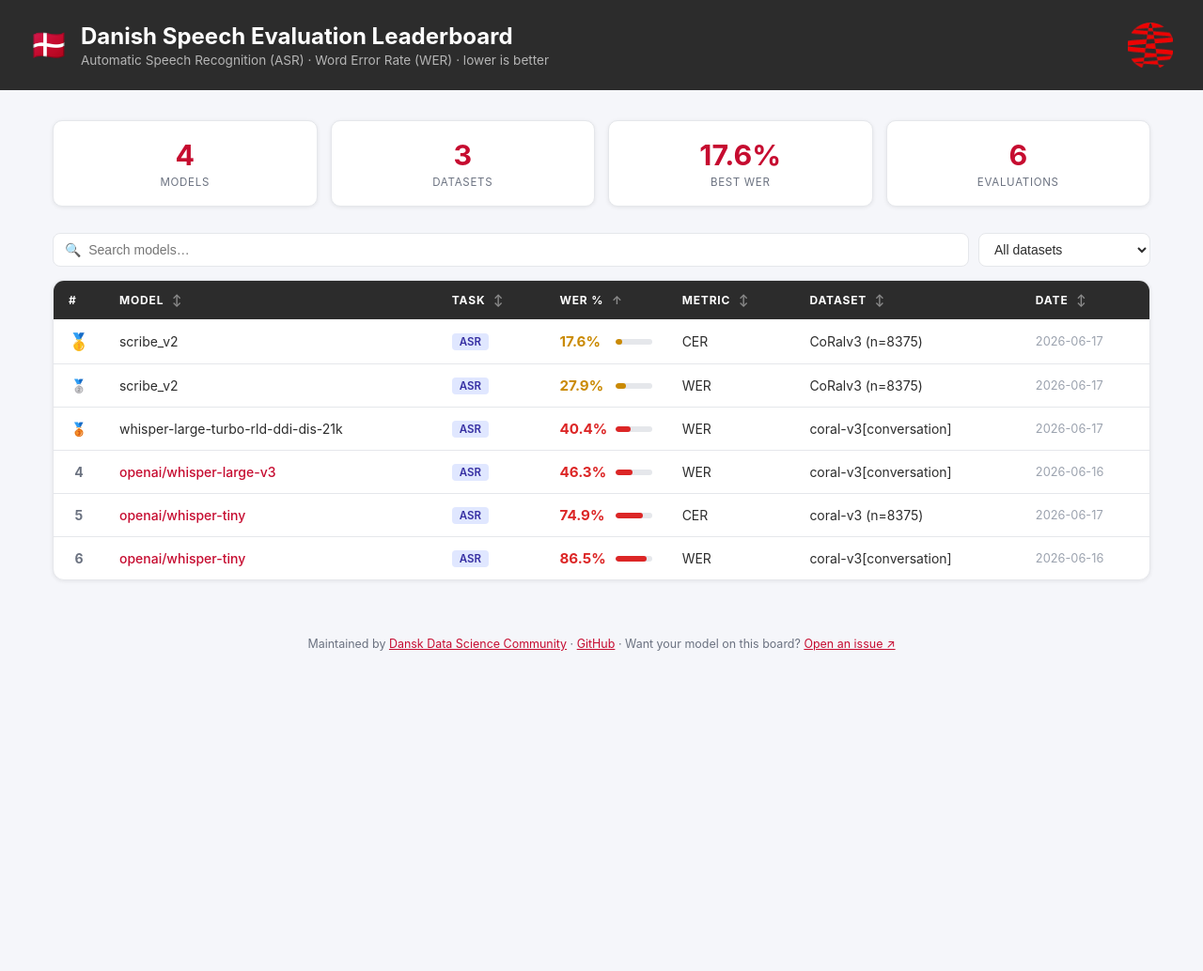
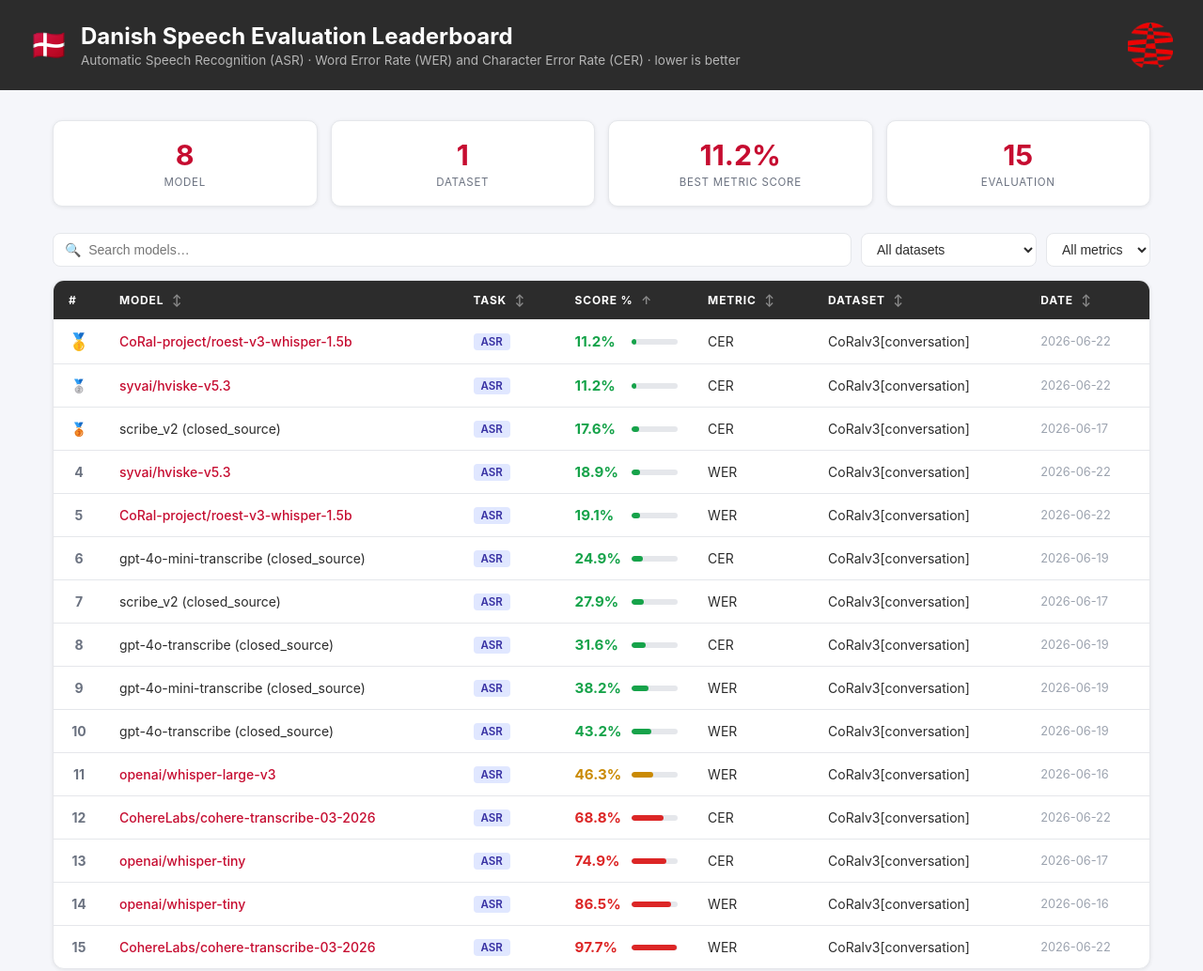
Before and after one commit to Dansk-Data-Science-Community/danish-speech-eval, a plain HTML site: page danish_speech/leaderboards/index.html in a window 1280 px wide. Shown: the top 1034 px of the page at 94% size. Before the commit the page ends 800 px from the top, so only its background shows below. Drawn offline with Linux system fonts and the light colour scheme.

Commit message:
Update leaderboard UI and enhance data structure with new metrics and model entries

```diff
--- a/danish_speech/leaderboards/index.html
+++ b/danish_speech/leaderboards/index.html
@@ -107,7 +107,7 @@
   <span class="flag">🇩🇰</span>
   <div>
     <h1>Danish Speech Evaluation Leaderboard</h1>
-    <p>Automatic Speech Recognition (ASR) · Word Error Rate (WER) · lower is better</p>
+    <p>Automatic Speech Recognition (ASR) · Word Error Rate (WER) and Character Error Rate (CER) · lower is better</p>
   </div>
   <img src="ddsc-logo.png" alt="DDSC logo" class="header-logo" />
 </header>
@@ -115,15 +115,16 @@
 <main class="container">
 
   <div class="stats">
-    <div class="stat"><div class="val" id="s-models">—</div><div class="lbl">Models</div></div>
-    <div class="stat"><div class="val" id="s-datasets">—</div><div class="lbl">Datasets</div></div>
-    <div class="stat"><div class="val" id="s-best">—</div><div class="lbl">Best WER</div></div>
-    <div class="stat"><div class="val" id="s-total">—</div><div class="lbl">Evaluations</div></div>
+    <div class="stat"><div class="val" id="s-models">—</div><div class="lbl">Model</div></div>
+    <div class="stat"><div class="val" id="s-datasets">—</div><div class="lbl">Dataset</div></div>
+    <div class="stat"><div class="val" id="s-best">—</div><div class="lbl">Best Metric Score</div></div>
+    <div class="stat"><div class="val" id="s-total">—</div><div class="lbl">Evaluation</div></div>
   </div>
 
   <div class="controls">
     <input id="q" type="search" placeholder="🔍  Search models…" />
     <select id="ds-filter"><option value="">All datasets</option></select>
+    <select id="metric-filter"><option value="">All metrics</option></select>
   </div>
 
   <div class="table-wrap">
@@ -133,7 +134,7 @@
           <th>#</th>
           <th data-col="model_name">Model<i class="si"></i></th>
           <th data-col="task">Task<i class="si"></i></th>
-          <th data-col="score" class="asc">WER %<i class="si"></i></th>
+          <th data-col="score" class="asc">SCORE %<i class="si"></i></th>
           <th data-col="metric">Metric<i class="si"></i></th>
           <th data-col="dataset">Dataset<i class="si"></i></th>
           <th data-col="timestamp">Date<i class="si"></i></th>
@@ -158,12 +159,44 @@
 <script>
   /* ── state ── */
   let all = [];
+  let metricRanges = {};
   let sortCol = "score";
   let sortDir = "asc"; // asc = lowest WER first
 
   /* ── helpers ── */
-  function werClass(v) { return v < 15 ? "good" : v < 30 ? "ok" : "poor"; }
-  function werColor(v) { return v < 15 ? "#16a34a" : v < 30 ? "#ca8a04" : "#dc2626"; }
+  function buildMetricRanges(data) {
+    const byMetric = {};
+    data.forEach(r => {
+      const metric = r.metric ?? "";
+      const score = Number(r.score);
+      if (!Number.isFinite(score)) return;
+      if (!byMetric[metric]) byMetric[metric] = { min: score, max: score };
+      byMetric[metric].min = Math.min(byMetric[metric].min, score);
+      byMetric[metric].max = Math.max(byMetric[metric].max, score);
+    });
+    return byMetric;
+  }
+
+  function metricRatio(metric, score) {
+    const s = Number(score);
+    if (!Number.isFinite(s)) return 0;
+    const range = metricRanges[metric];
+    if (!range) return 0;
+    const span = range.max - range.min;
+    if (span <= 0) return 0;
+    return (s - range.min) / span; // lower is better
+  }
+
+  function metricClass(metric, score) {
+    const r = metricRatio(metric, score);
+    return r < 0.33 ? "good" : r < 0.66 ? "ok" : "poor";
+  }
+
+  function metricColor(metric, score) {
+    const r = metricRatio(metric, score);
+    return r < 0.33 ? "#16a34a" : r < 0.66 ? "#ca8a04" : "#dc2626";
+  }
+
   function rank(i) {
     if (i === 0) return "🥇";
     if (i === 1) return "🥈";
@@ -195,7 +228,7 @@
       ) ? `https://huggingface.co/${row.model_name}` : null;
       const url = row.model_url ?? fallbackHfUrl;
       const barW = Math.min(row.score, 100).toFixed(1);
-      const cls  = werClass(row.score);
+      const cls  = metricClass(row.metric, row.score);
       const modelCell = url
         ? `<a href="${url}" target="_blank">${row.model_name}</a>`
         : `<span>${row.model_name}</span>`;
@@ -207,7 +240,7 @@
           <td>
             <div class="wer-wrap">
               <span class="wer-num ${cls}">${row.score.toFixed(1)}%</span>
-              <div class="bar"><div class="bar-fill" style="width:${barW}%;background:${werColor(row.score)}"></div></div>
+              <div class="bar"><div class="bar-fill" style="width:${barW}%;background:${metricColor(row.metric, row.score)}"></div></div>
             </div>
           </td>
           <td>${row.metric}</td>
@@ -227,11 +260,13 @@
 
   /* ── filter ── */
   function applyFilters() {
-    const q  = document.getElementById("q").value.toLowerCase();
-    const ds = document.getElementById("ds-filter").value;
+    const q      = document.getElementById("q").value.toLowerCase();
+    const ds     = document.getElementById("ds-filter").value;
+    const metric = document.getElementById("metric-filter").value;
     render(all.filter(r =>
       r.model_name.toLowerCase().includes(q) &&
-      (!ds || r.dataset === ds)
+      (!ds || r.dataset === ds) &&
+      (!metric || r.metric === metric)
     ));
   }
 
@@ -253,18 +288,26 @@
 
   document.getElementById("q").addEventListener("input", applyFilters);
   document.getElementById("ds-filter").addEventListener("change", applyFilters);
+  document.getElementById("metric-filter").addEventListener("change", applyFilters);
 
   /* ── load data ── */
   fetch("leaderboard.json")
     .then(r => r.json())
     .then(data => {
       all = data;
+      metricRanges = buildMetricRanges(data);
       updateStats(data);
-      const sel = document.getElementById("ds-filter");
+      const dsSel = document.getElementById("ds-filter");
+      const metricSel = document.getElementById("metric-filter");
       [...new Set(data.map(r => r.dataset))].sort().forEach(ds => {
         const o = document.createElement("option");
         o.value = o.textContent = ds;
-        sel.appendChild(o);
+        dsSel.appendChild(o);
+      });
+      [...new Set(data.map(r => r.metric))].sort().forEach(metric => {
+        const o = document.createElement("option");
+        o.value = o.textContent = metric;
+        metricSel.appendChild(o);
       });
       applyFilters();
     })
--- a/danish_speech/leaderboards/leaderboard.json
+++ b/danish_speech/leaderboards/leaderboard.json
@@ -4,7 +4,7 @@
     "task": "ASR",
     "metric": "WER",
     "score": 86.52,
-    "dataset": "coral-v3[conversation]",
+    "dataset": "CoRalv3[conversation]",
     "timestamp": "2026-06-16"
   },
   {
@@ -12,39 +12,117 @@
     "task": "ASR",
     "metric": "WER",
     "score": 46.25,
-    "dataset": "coral-v3[conversation]",
+    "dataset": "CoRalv3[conversation]",
     "timestamp": "2026-06-16"
   },
   {
-    "model_name": "whisper-large-turbo-rld-ddi-dis-21k",
-    "task": "ASR",
-    "metric": "WER",
-    "score": 40.36,
-    "dataset": "coral-v3[conversation]",
-    "timestamp": "2026-06-17"
-  },
-    {
     "model_name": "openai/whisper-tiny",
     "task": "ASR",
     "metric": "CER",
     "score": 74.88,
-    "dataset": "coral-v3 (n=8375)",
+    "dataset": "CoRalv3[conversation]",
     "timestamp": "2026-06-17"
   },
   {
-    "model_name": "scribe_v2",
+    "model_name": "scribe_v2 (closed_source)",
+    "model_url": null,
     "task": "ASR",
     "metric": "WER",
     "score": 27.88,
-    "dataset": "CoRalv3 (n=8375)",
+    "dataset": "CoRalv3[conversation]",
     "timestamp": "2026-06-17"
   },
   {
-    "model_name": "scribe_v2",
+    "model_name": "scribe_v2 (closed_source)",
+    "model_url": null,
     "task": "ASR",
     "metric": "CER",
     "score": 17.64,
-    "dataset": "CoRalv3 (n=8375)",
+    "dataset": "CoRalv3[conversation]",
     "timestamp": "2026-06-17"
+  },
+  {
+    "model_name": "gpt-4o-mini-transcribe (closed_source)",
+    "model_url": null,
+    "task": "ASR",
+    "metric": "WER",
+    "score": 38.24,
+    "dataset": "CoRalv3[conversation]",
+    "timestamp": "2026-06-19"
+  },
+  {
+    "model_name": "gpt-4o-mini-transcribe (closed_source)",
+    "model_url": null,
+    "task": "ASR",
+    "metric": "CER",
+    "score": 24.89,
+    "dataset": "CoRalv3[conversation]",
+    "timestamp": "2026-06-19"
+  },
+  {
+    "model_name": "gpt-4o-transcribe (closed_source)",
+    "model_url": null,
+    "task": "ASR",
+    "metric": "WER",
+    "score": 43.22,
+    "dataset": "CoRalv3[conversation]",
+    "timestamp": "2026-06-19"
+  },
+  {
+    "model_name": "gpt-4o-transcribe (closed_source)",
+    "model_url": null,
+    "task": "ASR",
+    "metric": "CER",
+    "score": 31.65,
+    "dataset": "CoRalv3[conversation]",
+    "timestamp": "2026-06-19"
+  },
+  {
+    "model_name": "CoRal-project/roest-v3-whisper-1.5b",
+    "task": "ASR",
+    "metric": "WER",
+    "score": 19.09,
+    "dataset": "CoRalv3[conversation]",
+    "timestamp": "2026-06-22"
+  },
+  {
+    "model_name": "CoRal-project/roest-v3-whisper-1.5b",
+    "task": "ASR",
+    "metric": "CER",
+    "score": 11.17,
+    "dataset": "CoRalv3[conversation]",
+    "timestamp": "2026-06-22"
+  },
+  {
+    "model_name": "syvai/hviske-v5.3",
+    "task": "ASR",
+    "metric": "WER",
+    "score": 18.87,
+    "dataset": "CoRalv3[conversation]",
+    "timestamp": "2026-06-22"
+  },
+  {
+    "model_name": "syvai/hviske-v5.3",
+    "task": "ASR",
+    "metric": "CER",
+    "score": 11.21,
+    "dataset": "CoRalv3[conversation]",
+    "timestamp": "2026-06-22"
+  },
+  {
+    "model_name": "CohereLabs/cohere-transcribe-03-2026",
+    "task": "ASR",
+    "metric": "CER",
+    "score": 68.85,
+    "dataset": "CoRalv3[conversation]",
+    "timestamp": "2026-06-22"
+  },
+  {
+    "model_name": "CohereLabs/cohere-transcribe-03-2026",
+    "task": "ASR",
+    "metric": "WER",
+    "score": 97.69,
+    "dataset": "CoRalv3[conversation]",
+    "timestamp": "2026-06-22"
   }
 ]
```
